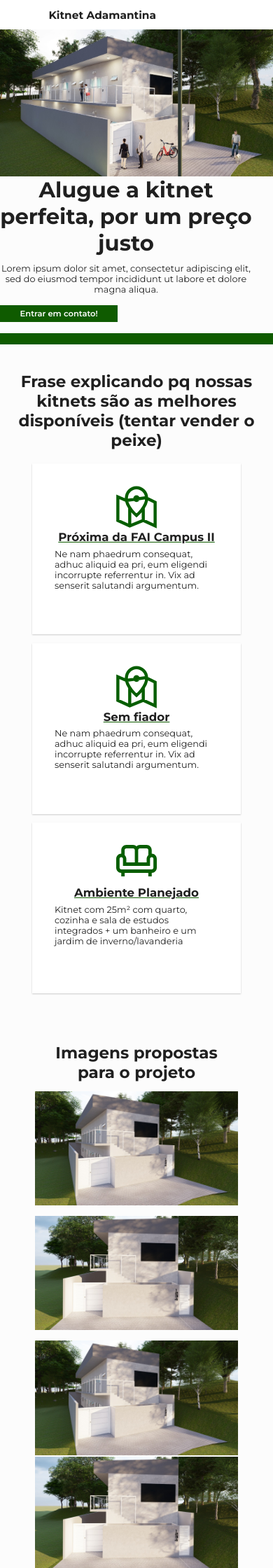
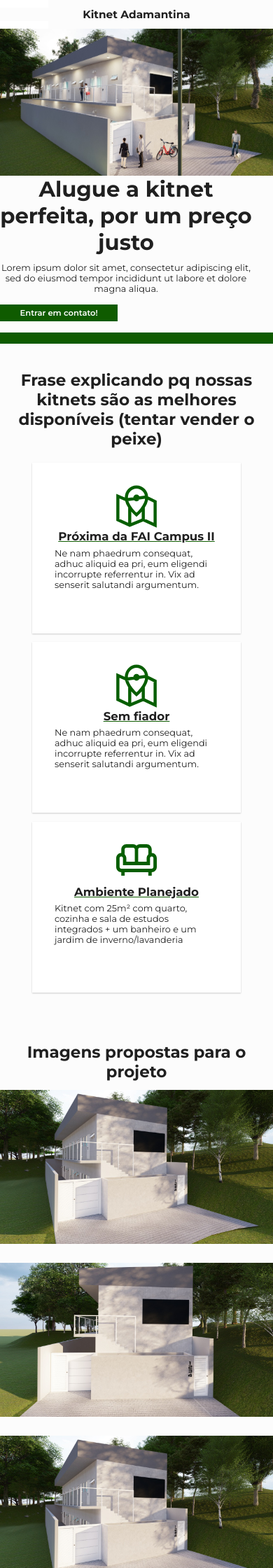
Before and after one commit to simionatoambrosio/kitnet.adt, a PHP site: page /index.html in a window 390 px wide; the page is wider, and only the part inside the window is pictured. Shown: the top 2240 px of that part at 70% size. Run offline with PHP 8.4, Linux system fonts and the light colour scheme.

Commit message:
marginlayoutfix

```diff
--- a/index.html
+++ b/index.html
@@ -58,12 +58,12 @@
 
     <hr>
 
-    <div class="galeriasection">
+    <div class="galeriasection" id="galeriasection">
         <h2>Imagens propostas para o projeto</h2>
 
         <div class="galeria" id="galeria">
             <!-- 2 EM 2 FOTOS-->
-            <div class="img1">
+            <div class="img1" id="img1">
                 <img src="Imagens/33e688f6-41dc-4af1-88bf-95919fde9cd7.jpg">
             </div>
 
@@ -87,7 +87,7 @@
             </div>
         </div>
 
-        <!-- <div class="galeria">
+    <div class="galeria" id="galeria">
 
             <div class="img1">
                 <img src="Imagens/33e688f6-41dc-4af1-88bf-95919fde9cd7.jpg">
@@ -98,7 +98,7 @@
             </div>
         </div>
 
-        <div class="galeria3">
+        <div class="galeria3" id="galeria3">
 
             <div class="img3">
                 <img src="Imagens/33e688f6-41dc-4af1-88bf-95919fde9cd7.jpg">
@@ -112,7 +112,7 @@
                 <img src="Imagens/bf69df33-f86c-45f2-b633-5b7125c60740.jpg">
             </div>
         </div>
-    -->
+
     </div>
 
     <div class="encontrar">
--- a/style.css
+++ b/style.css
@@ -22,6 +22,7 @@
     height: 5vh;
     align-items: center;
     grid-area: nav;
+    text-align: center;
 }
 
 h1 {
@@ -137,12 +138,33 @@
         "img5";
     }
 
-
-
 }
 
 @media only screen and (max-width: 950px) {
-    .galeriasection {
+    nav {
+        display: inline;
+    }
+
+    #img1 img {
+        margin-bottom: 4rem;
+    }
+
+    .img3 img {
+        margin-top: 2rem;
+        margin-bottom: 2rem;
+    }
+
+    .img4 img {
+        margin-top: 2rem;
+        margin-bottom: 2rem;
+    }
+
+    .img5 img {
+        margin-top: 2rem;
+        margin-bottom: 2rem;
+    }
+
+    #galeriasection {
         margin: 0px;
     }
 
@@ -167,7 +189,13 @@
         width: 60%;
     }
 
+    .encontrar iframe {
+        width: 100%;
+    }
 
+    .encontrar ul {
+        flex-direction: column;
+    }
 
 }
 
```
